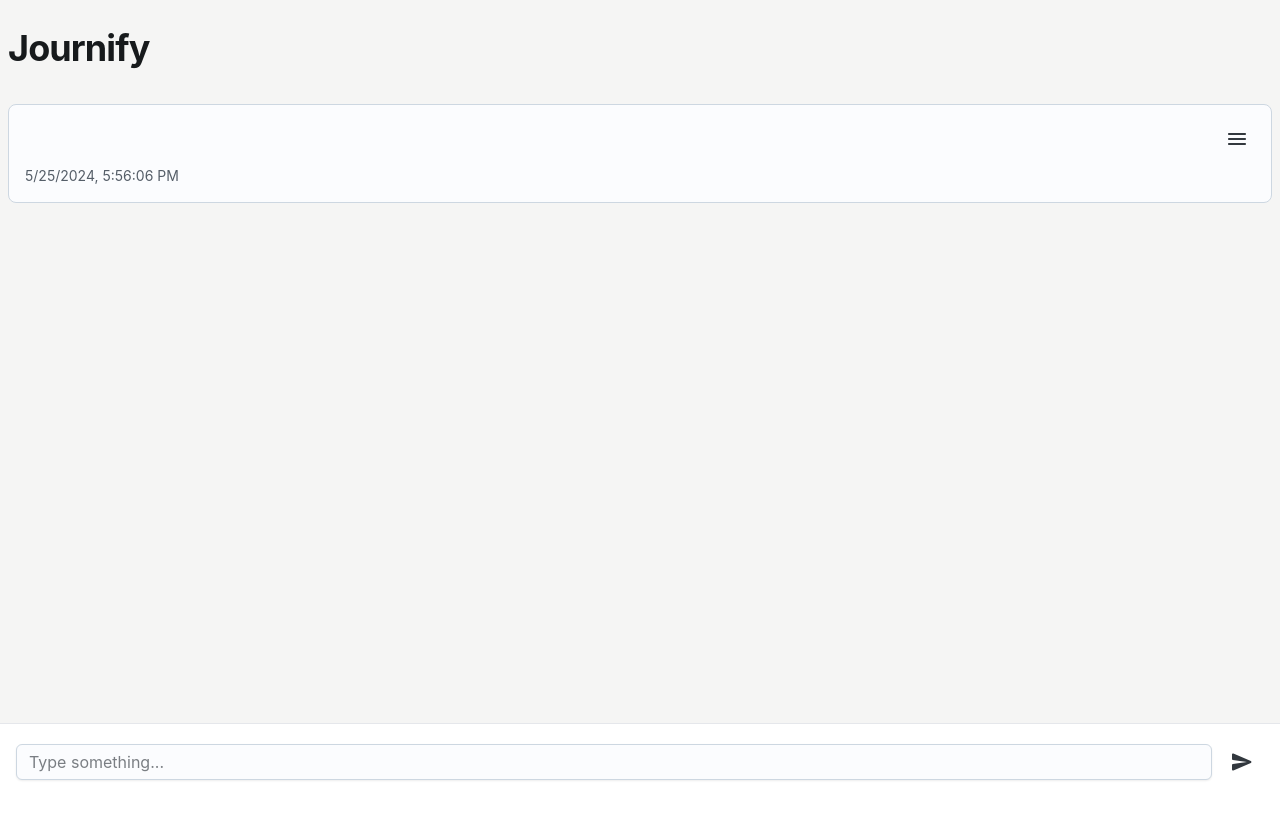
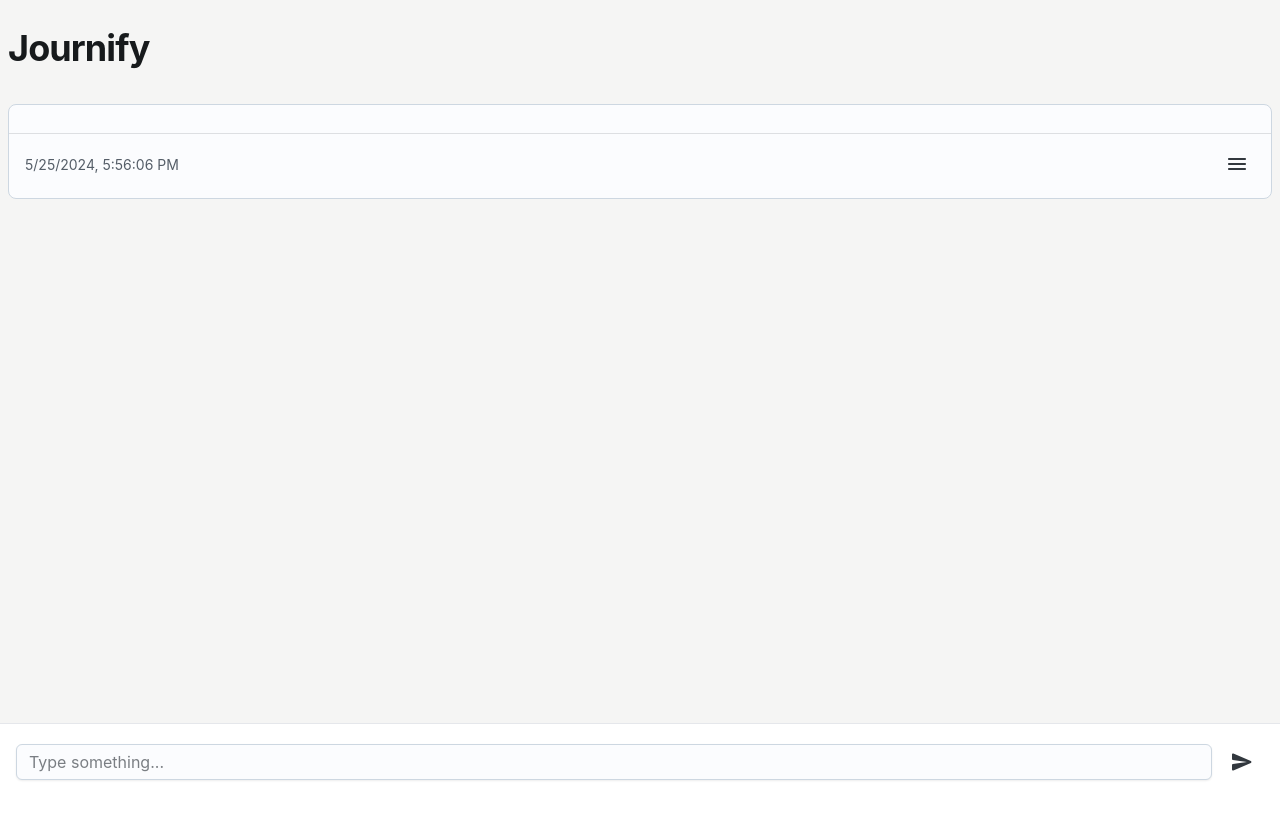
Before and after one commit to majicmaj/journify-fe, a React (Vite) app: page / in a window 1280 px wide. Both pictures are taken after a click on the button 1242 px from the left and 762 px from the top of the page. Shown: the top 820 px of the page. Built offline with nearby package versions, Linux system fonts and the light colour scheme.

Commit message:
Refactor Journal component

```diff
--- a/src/components/journal/Journal.tsx
+++ b/src/components/journal/Journal.tsx
@@ -1,5 +1,5 @@
 import { SaveRounded } from "@mui/icons-material";
-import { Card, IconButton, Textarea } from "@mui/joy";
+import { Card, Divider, IconButton, Textarea } from "@mui/joy";
 import { useState } from "react";
 import useDeleteJournal from "../../api/journal/useDeleteJournal";
 import usePutJournal from "../../api/journal/usePutJournal";
@@ -11,14 +11,8 @@
   const { mutate: remove } = useDeleteJournal();
   const { mutate: update } = usePutJournal();
 
-  const [isOpen, setIsOpen] = useState(false);
   const [isEditing, setIsEditing] = useState(false);
-  const [isDeleting, setIsDeleting] = useState(false);
   const [editedText, setEditedText] = useState(journal.text);
-
-  const handleDelete = () => {
-    setIsDeleting(!isDeleting);
-  };
 
   const handleEdit = () => {
     setIsEditing(!isEditing);
@@ -35,21 +29,19 @@
 
   const handleRemove = () => {
     remove(journal.timestamp);
-    setIsDeleting(false);
-  };
-
-  const handleCloseMenu = () => {
-    setIsOpen(false);
-    setIsDeleting(false);
-    setIsEditing(false);
   };
 
   return (
     <Card>
       <div key={journal.timestamp} className="flex flex-col gap-2">
         <div className="flex justify-between">
-          <div className="flex justify-between flex-grow">
-            {!isEditing && <Text>{journal.text}</Text>}
+          <div className="flex flex-col justify-between flex-grow">
+            {!isEditing &&
+              journal.text.split("\n").map((text, index) => (
+                <Text key={index} size="md" sx={{ wordBreak: "break-word" }}>
+                  {text}
+                </Text>
+              ))}
             {isEditing && (
               <Textarea
                 maxRows={6}
@@ -59,21 +51,19 @@
               />
             )}
           </div>
-
-          <div>
-            {isEditing && (
-              <IconButton onClick={handlePut}>
-                <SaveRounded />
-              </IconButton>
-            )}
-            <JournalMenu
-              handleEdit={handleEdit}
-              handleCloseMenu={handleCloseMenu}
-              handleRemove={handleRemove}
-            />
-          </div>
         </div>
+      </div>
+      <Divider />
+      <div className="flex justify-between items-center">
         <Text size="sm">{journal.timestamp}</Text>
+        <div className="flex gap-2 items-center">
+          {isEditing && (
+            <IconButton onClick={handlePut}>
+              <SaveRounded />
+            </IconButton>
+          )}
+          <JournalMenu handleEdit={handleEdit} handleRemove={handleRemove} />
+        </div>
       </div>
     </Card>
   );
```
